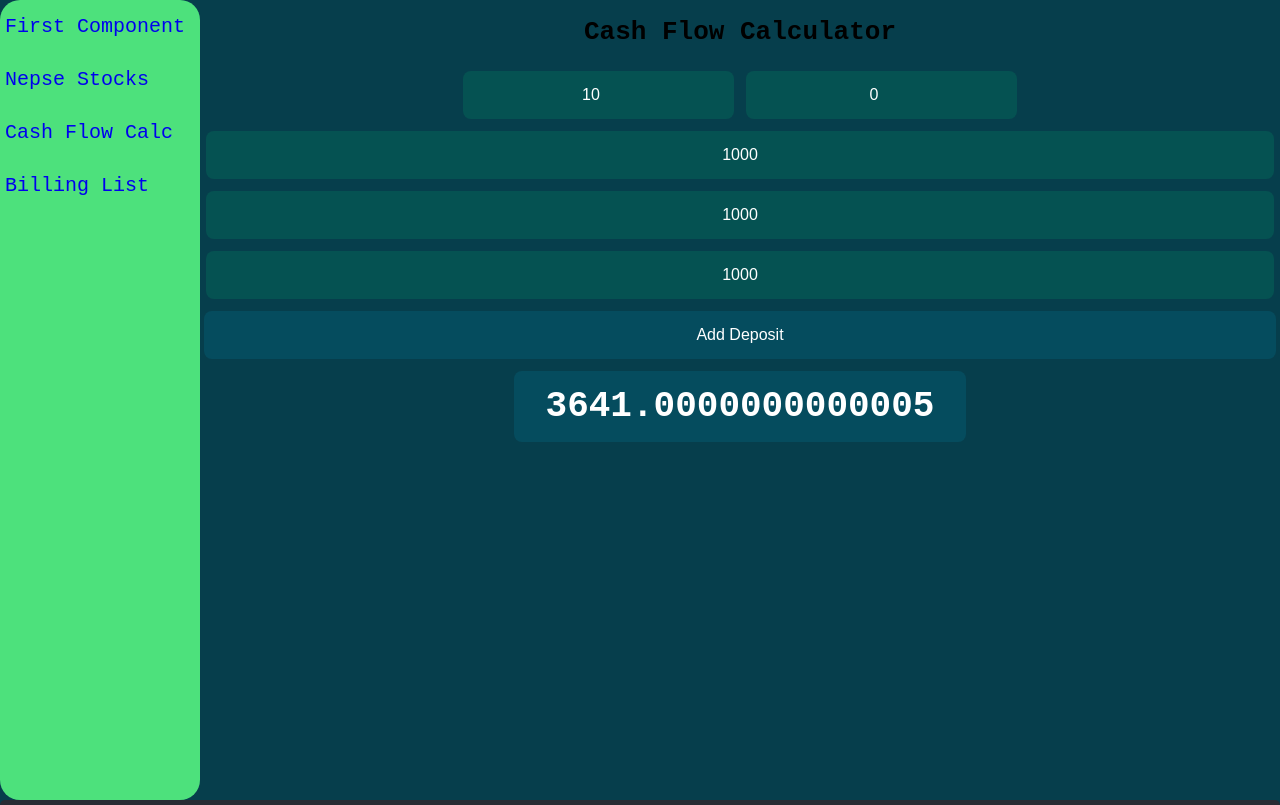
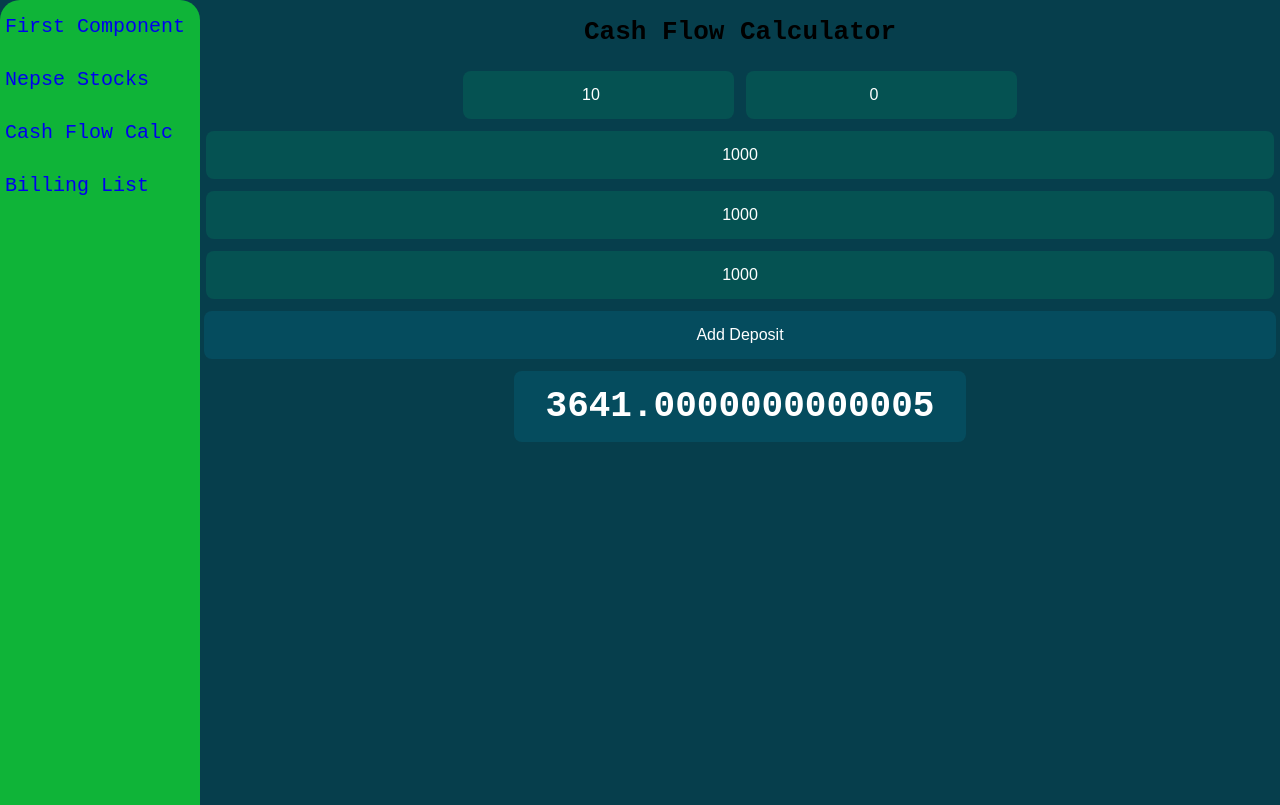
Before and after one commit to srijankarki07/ReactJS, a React (Create React App) app: page /cashFlow in a window 1280 px wide. Shown: the top 805 px of the page. Built offline with nearby package versions, Linux system fonts and the light colour scheme.

Commit message:
basic changes

```diff
--- a/src/components/App.css
+++ b/src/components/App.css
@@ -364,8 +364,8 @@
   display: flex;
   flex-direction: column;
   border-radius: 20px;
-  background-color: #4de17c;
-  height: 100vh;
+  background-color: #0fb438;
+  height: 200vh;
 }
 
 .body #sidebar .sidebar-option {
```
